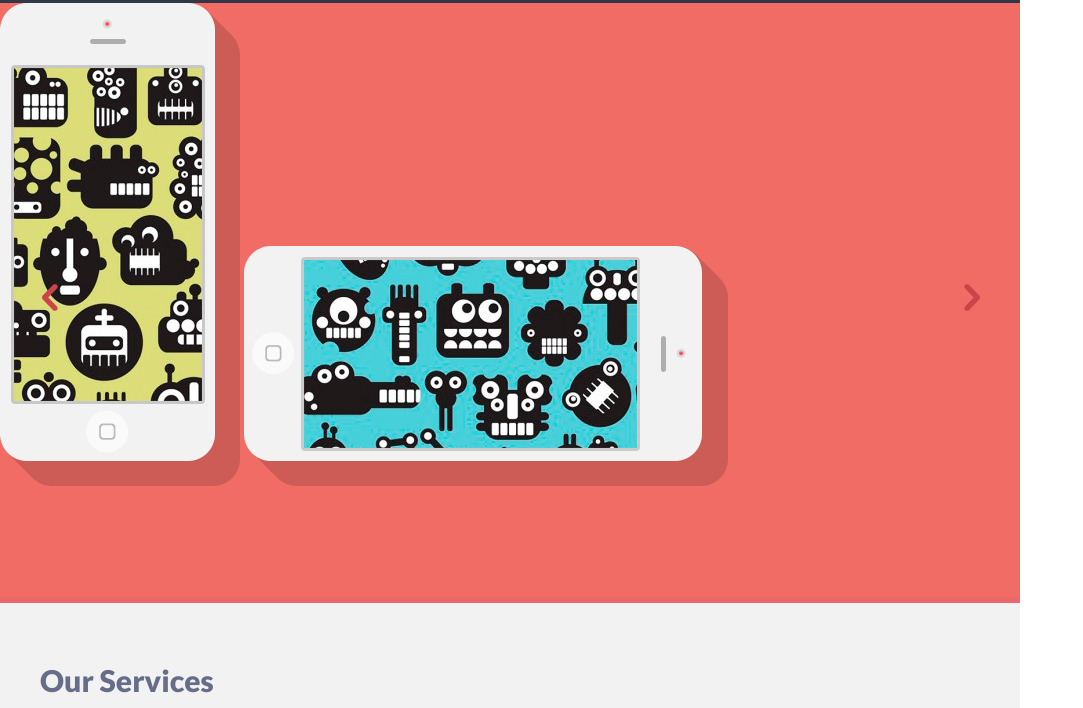
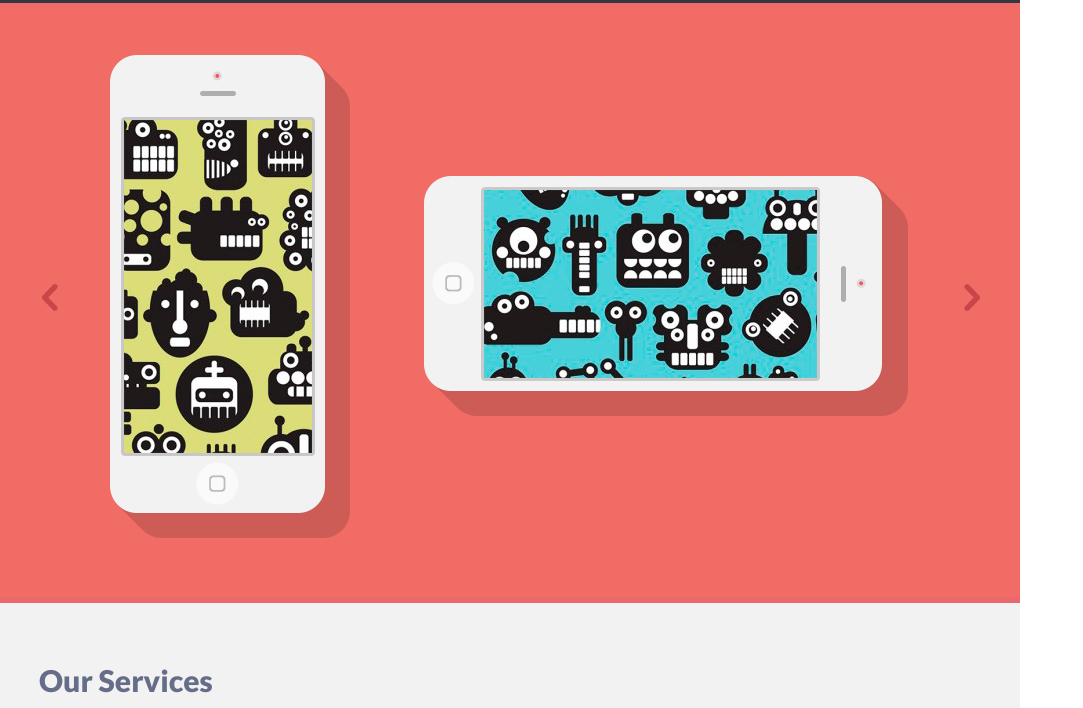
Before and after one commit to LyssenkoAlex/singolo, a plain HTML site: page singolo1.html in a window 1280 px wide. Shown: the part 92-800 px from the top of the page, without its empty margins (0-1083 px from the left). Drawn offline with Linux system fonts and the light colour scheme.

Commit message:
fix: some final points

```diff
--- a/singolo1.css
+++ b/singolo1.css
@@ -1,4 +1,3 @@
-
 @font-face {
     font-family: "Lato";
     src: url("assets/fonts/Lato/Lato-Regular.ttf") format("truetype");
@@ -96,14 +95,13 @@
 }
 
 
-
 .navigation__button:nth-child(1) {
     color: #f06c64;
 }
 
 .navigation__button:hover {
     cursor: pointer;
-    color: #6262fa;
+    color: #6ed0fa;
     -webkit-transition: color 300ms ease-in-out;
     transition: color 300ms ease-in-out;
 }
@@ -113,6 +111,18 @@
     height: 600px;
     border-bottom: 6px solid #ea676b;
     background-color: #f06c64;
+}
+
+.slider__v_phone {
+    position: relative;
+    left: 110px;
+    top: 52px;
+}
+
+.slider__h_phone {
+    position: relative;
+    left: 180px;
+    top: -70px;
 }
 
 .arrow-left {
@@ -150,7 +160,7 @@
 
 .services {
     height: 500px;
-    padding-left: 40px;
+    padding-left: 39px;
     padding-right: 40px;
     padding-top: 68px;
     background-color: #f2f2f2;
--- a/singolo1.html
+++ b/singolo1.html
@@ -25,8 +25,8 @@
         <div class="arrow-right arrow-interactive">
             <img src="assets/images/png/arrow.png" alt="arrow">
         </div>
-        <img src="assets/images/phone/v_iPhone.png" alt="pic-1" class="slider__pic1">
-        <img src="assets/images/phone/h_iPhone.png" alt="pic-2" class="slider__pic2">
+        <img src="assets/images/phone/v_iPhone.png" alt="pic-1" class="slider__v_phone">
+        <img src="assets/images/phone/h_iPhone.png" alt="pic-2" class="slider__h_phone">
     </div>
     <div class="services">
         <div class="services__header">Our Services</div>
@@ -71,7 +71,8 @@
                 <img src="assets/images/svg/think.svg" alt="pic">
                 <div class="pic-head-position__head">24 / 7 Support</div>
                 <div class="pic-head-discr__discr">Vivamus vel quam lacinia, tincidunt dui non, vehicula nisi.
-                    Nulla a sem erat. Pellen- tesque egestas venenatis lorem .</div>
+                    Nulla a sem erat. Pellen- tesque egestas venenatis lorem .
+                </div>
             </div>
             <div class="container-3 pic-position">
                 <img src="assets/images/svg/star.svg" alt="pic">
```
Also changed, not shown: org/singolo1.png (added).
